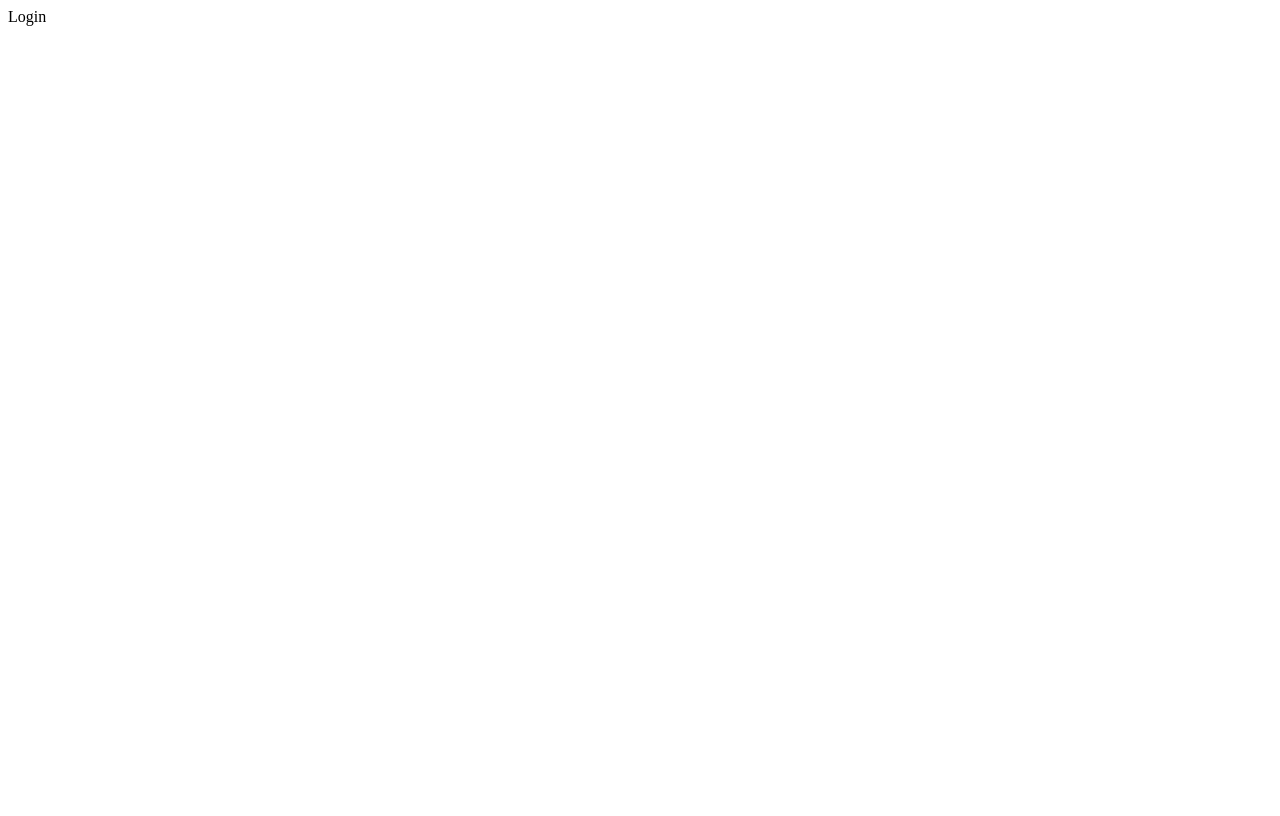
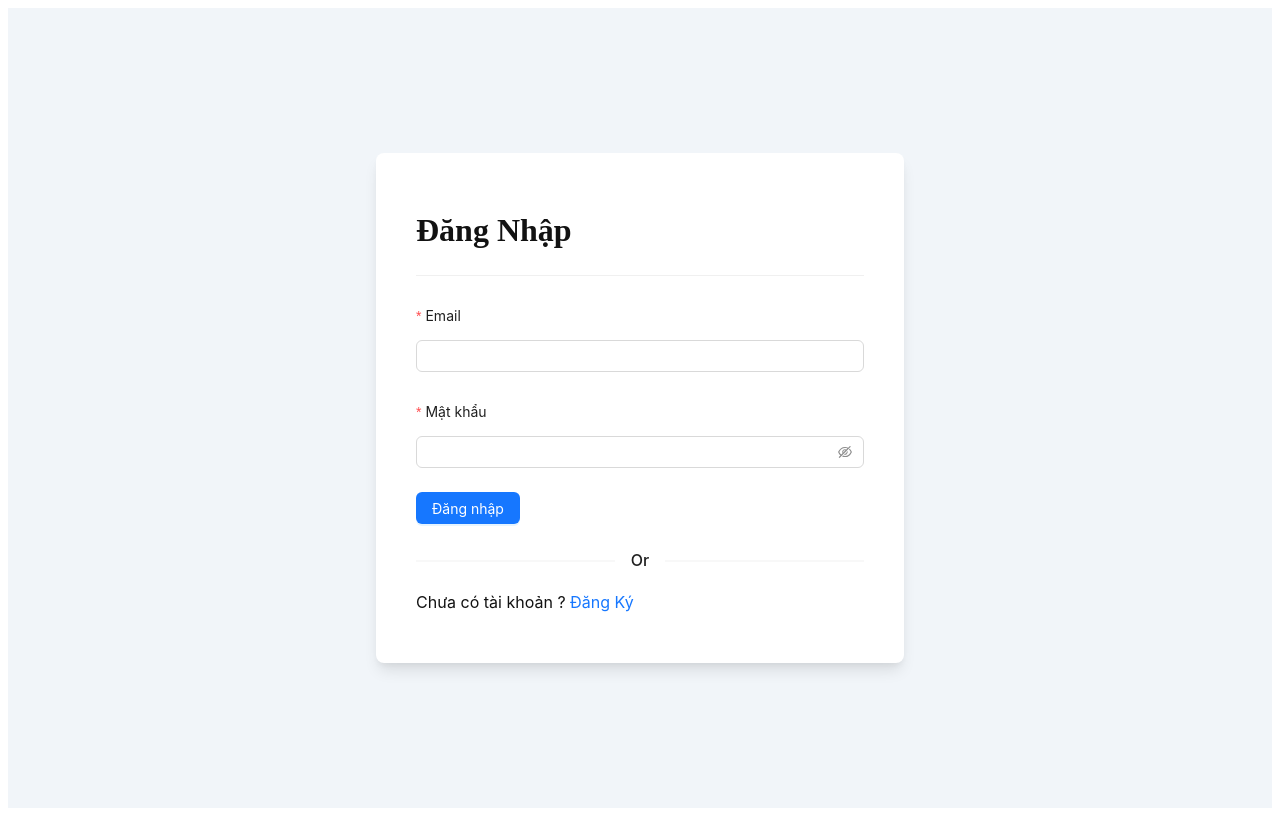
Before and after one commit to thanhpddev/ecommerce, a React (Vite) app: page /login in a window 1280 px wide. Built offline with nearby package versions, Linux system fonts and the light colour scheme.

Commit message:
21. #15. Bài tập Chức Năng Login

```diff
--- a/src/pages/login/index.jsx
+++ b/src/pages/login/index.jsx
@@ -1,9 +1,96 @@
+import { Button, Divider, Form, Input, message, notification } from "antd";
+import { useState } from "react";
+import { Link, useNavigate } from "react-router-dom";
+
+import { callLogin } from "../../services/api";
+
+import "./login.scss";
+
 const LoginPage = () => {
-    return (
-        <>
-            Login
-        </>
-    )
-}
+  const [isSubmit, setIsSubmit] = useState(false);
+  const navigate = useNavigate();
+
+  const onFinish = async (values) => {
+    // console.log("Success:", values);
+    const { username, password } = values;
+    setIsSubmit(true);
+
+    const res = await callLogin(username, password, 1500);
+    setIsSubmit(false);
+    if (res?.data) {
+      message.success("Đăng nhập tài khoản thành công!");
+      navigate("/");
+      console.log("res:", res.data.user);
+    } else {
+      notification.error({
+        message: `Có lỗi xảy ra`,
+        description: res.message,
+        duration: 5,
+      });
+    }
+  };
+
+  // const onFinishFailed = (errorInfo) => {
+  //   console.log("Failed:", errorInfo);
+  // };
+
+  return (
+    <div className="login-page">
+      <main className="main">
+        <div className="container">
+          <section className="wrapper">
+            <div className="heading">
+              <h2 className="text text-large">Đăng Nhập</h2>
+              <Divider />
+            </div>
+            <Form
+              name="basic"
+              // style={{ maxWidth: 600, margin: '0 auto' }}
+              onFinish={onFinish}
+              autoComplete="off"
+            >
+              <Form.Item
+                labelCol={{ span: 24 }} //whole column
+                label="Email"
+                name="username"
+                rules={[
+                  { required: true, message: "Email không được để trống!" },
+                ]}
+              >
+                <Input />
+              </Form.Item>
+
+              <Form.Item
+                labelCol={{ span: 24 }} //whole column
+                label="Mật khẩu"
+                name="password"
+                rules={[
+                  { required: true, message: "Mật khẩu không được để trống!" },
+                ]}
+              >
+                <Input.Password />
+              </Form.Item>
+
+              <Form.Item
+              // wrapperCol={{ offset: 6, span: 16 }}
+              >
+                <Button type="primary" htmlType="submit" loading={isSubmit}>
+                  Đăng nhập
+                </Button>
+              </Form.Item>
+              <Divider>Or</Divider>
+              <p className="text text-normal">
+                Chưa có tài khoản ?
+                <span>
+                  <Link to="/register"> Đăng Ký </Link>
+                </span>
+              </p>
+            </Form>
+          </section>
+        </div>
+      </main>
+    </div>
+  );
+};
 
 export default LoginPage;
--- /dev/null
+++ b/src/pages/login/login.scss
@@ -0,0 +1,188 @@
+:root {
+    --color-white: #ffffff;
+    --color-light: #f1f5f9;
+    --color-black: #121212;
+    --color-night: #001632;
+
+    --color-red: #f44336;
+    --color-blue: #1a73e8;
+    --color-gray: #80868b;
+    --color-grayish: #dadce0;
+
+    --shadow-normal: 0 1px 3px 0 rgba(0, 0, 0, 0.1),
+        0 1px 2px 0 rgba(0, 0, 0, 0.06);
+    --shadow-medium: 0 4px 6px -1px rgba(0, 0, 0, 0.1),
+        0 2px 4px -1px rgba(0, 0, 0, 0.06);
+    --shadow-large: 0 10px 15px -3px rgba(0, 0, 0, 0.1),
+        0 4px 6px -2px rgba(0, 0, 0, 0.05);
+}
+
+.login-page {
+    color: var(--color-black);
+    background: var(--color-light);
+
+
+    // Components
+    .container {
+        display: flex;
+        justify-content: center;
+        align-items: center;
+        max-width: 80rem;
+        min-height: 100vh;
+        // width: 100%;
+        padding: 0 2rem;
+        margin: 0 auto;
+    }
+
+
+    .text {
+        font-family: inherit;
+        line-height: inherit;
+        text-transform: unset;
+        text-rendering: optimizeLegibility;
+
+        &-large {
+            font-size: 2rem;
+            font-weight: 600;
+            color: var(--color-black);
+        }
+
+        &-normal {
+            font-size: 1rem;
+            font-weight: 400;
+            color: var(--color-black);
+        }
+
+        &-links {
+            font-size: 1rem;
+            font-weight: 400;
+            color: var(--color-blue);
+
+            &:hover {
+                text-decoration: underline;
+            }
+        }
+    }
+
+    // Main
+    .main {
+        .wrapper {
+            max-width: 28rem;
+            width: 100%;
+            margin: 2rem auto;
+            padding: 2rem 2.5rem;
+            border: none;
+            outline: none;
+            border-radius: 0.5rem;
+            color: var(--color-black);
+            background: var(--color-white);
+            box-shadow: var(--shadow-large);
+
+            .form {
+                width: 100%;
+                height: auto;
+                margin-top: 2rem;
+
+                .input-control {
+                    display: flex;
+                    align-items: center;
+                    justify-content: space-between;
+                    margin-bottom: 1.25rem;
+                }
+
+                .input-field {
+                    font-family: inherit;
+                    font-size: 1rem;
+                    font-weight: 400;
+                    line-height: inherit;
+                    width: 100%;
+                    height: auto;
+                    padding: 0.75rem 1.25rem;
+                    border: none;
+                    outline: none;
+                    border-radius: 2rem;
+                    color: var(--color-black);
+                    background: var(--color-light);
+                    text-transform: unset;
+                    text-rendering: optimizeLegibility;
+                }
+
+                .input-submit {
+                    font-family: inherit;
+                    font-size: 1rem;
+                    font-weight: 500;
+                    line-height: inherit;
+                    cursor: pointer;
+                    min-width: 40%;
+                    height: auto;
+                    padding: 0.65rem 1.25rem;
+                    border: none;
+                    outline: none;
+                    border-radius: 2rem;
+                    color: var(--color-white);
+                    background: var(--color-blue);
+                    box-shadow: var(--shadow-medium);
+                    text-transform: capitalize;
+                    text-rendering: optimizeLegibility;
+                }
+            }
+
+            .striped {
+                display: flex;
+                flex-direction: row;
+                justify-content: center;
+                align-items: center;
+                margin: 1rem 0;
+
+                &-line {
+                    flex: auto;
+                    flex-basis: auto;
+                    border: none;
+                    outline: none;
+                    height: 2px;
+                    background: var(--color-grayish);
+                }
+
+                &-text {
+                    font-family: inherit;
+                    font-size: 1rem;
+                    font-weight: 500;
+                    line-height: inherit;
+                    color: var(--color-black);
+                    margin: 0 1rem;
+                }
+            }
+
+            .method {
+                &-control {
+                    margin-bottom: 1rem;
+                }
+
+                &-action {
+                    font-family: inherit;
+                    font-size: 0.95rem;
+                    font-weight: 500;
+                    line-height: inherit;
+                    display: flex;
+                    justify-content: center;
+                    align-items: center;
+                    width: 100%;
+                    height: auto;
+                    padding: 0.35rem 1.25rem;
+                    outline: none;
+                    border: 2px solid var(--color-grayish);
+                    border-radius: 2rem;
+                    color: var(--color-black);
+                    background: var(--color-white);
+                    text-transform: capitalize;
+                    text-rendering: optimizeLegibility;
+                    transition: all 0.35s ease;
+
+                    &:hover {
+                        background: var(--color-light);
+                    }
+                }
+            }
+        }
+    }
+}
--- a/src/pages/register/index.jsx
+++ b/src/pages/register/index.jsx
@@ -9,8 +9,10 @@
   notification,
 } from "antd";
 import { Link, useNavigate } from "react-router-dom";
+
+import { callRegister } from "../../services/api";
+
 import "./register.scss";
-import { callRegister } from "../../services/api";
 
 const RegisterPage = () => {
   const [isSubmit, setIsSubmit] = useState(false);
--- a/src/services/api.js
+++ b/src/services/api.js
@@ -8,3 +8,11 @@
     phone,
   });
 };
+
+export const callLogin = (username, password, delay) => {
+  return axios.post("/api/v1/auth/login", {
+    username,
+    password,
+    delay,
+  });
+};
```
